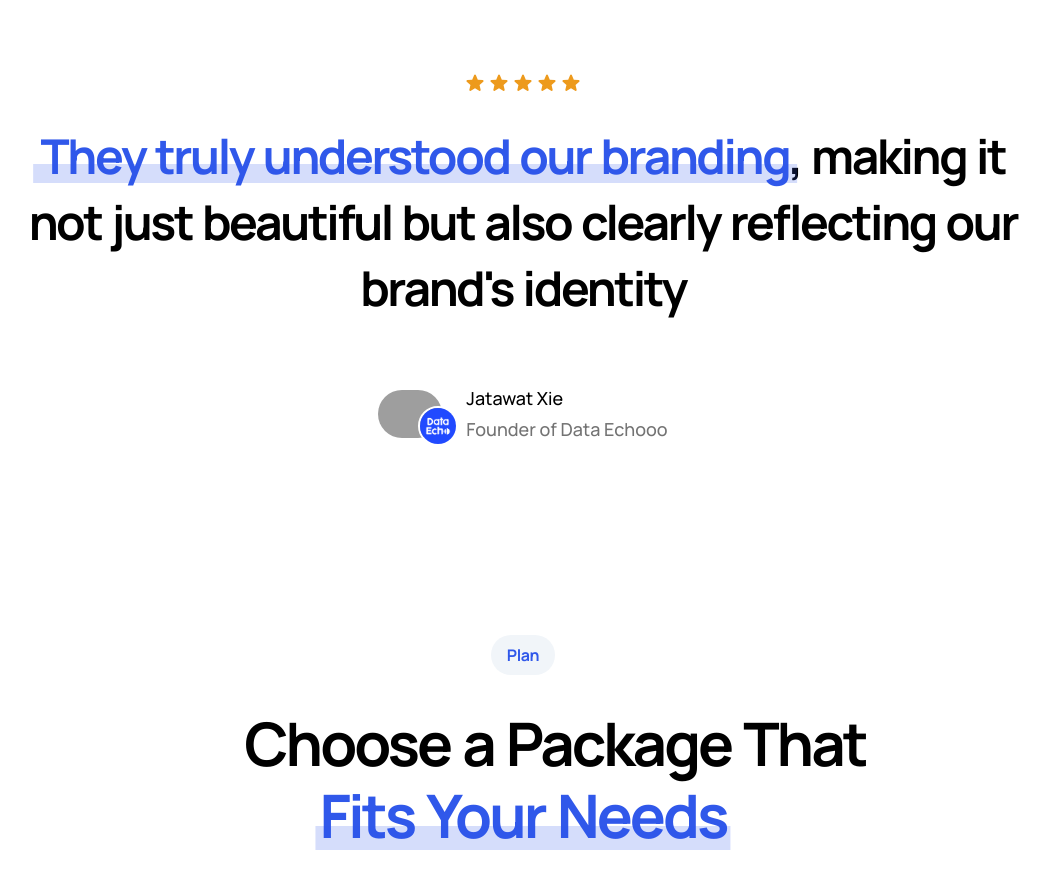
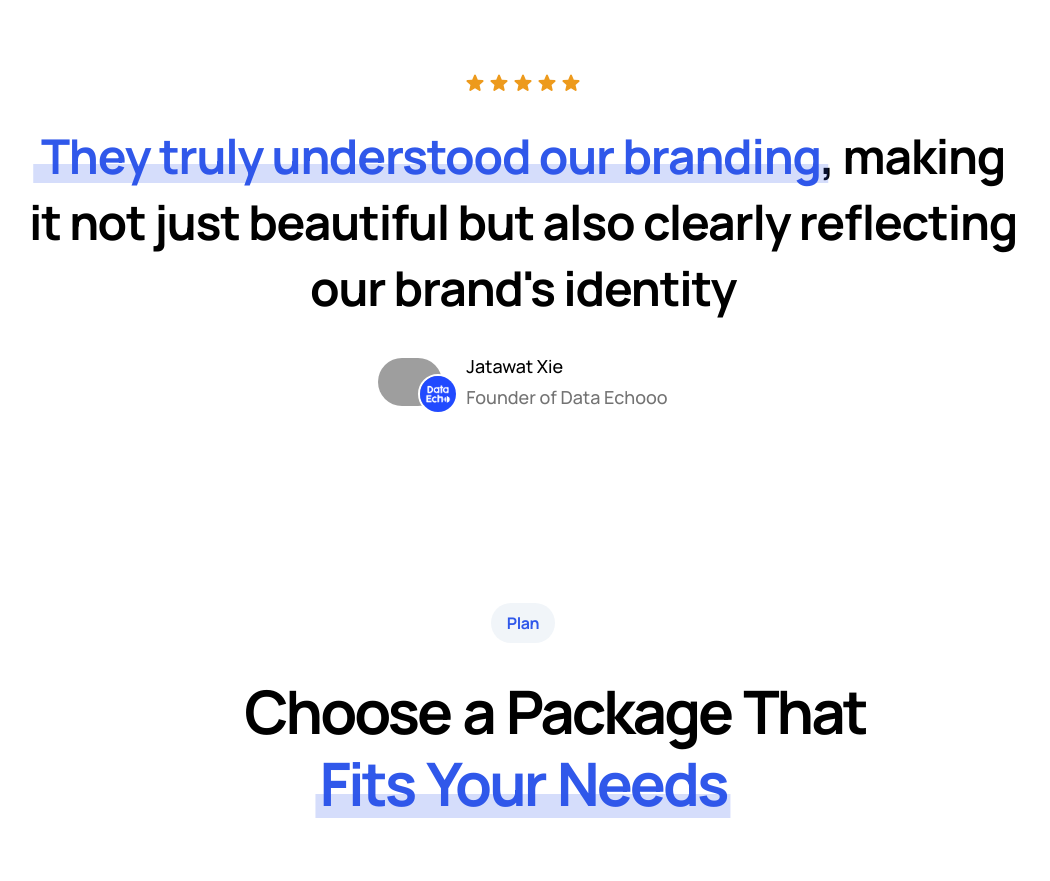
Before and after one commit to JeromeTana/webcraftsman, a Next.js app: page / in a window 1280 px wide. Shown: the part 5200-6081 px from the top of the page, without its empty margins (117-1167 px from the left). Built offline with nearby package versions, Linux system fonts and the light colour scheme; grey boxes are pictures that could not be loaded; some icons are missing; a web font is replaced by a local one.

Commit message:
refactor: Simplify GA4 and Hotjar components by removing unnecessary div wrappers; update heading level in Home component for better semantic structure

```diff
--- a/src/Components/GA4.tsx
+++ b/src/Components/GA4.tsx
@@ -5,7 +5,7 @@ import React from "react";
 
 export default function GA4() {
   return (
-    <div>
+    <>
       <Script
         async
         src="https://www.googletagmanager.com/gtag/js?id=G-H98Z69VQWL"
@@ -20,6 +20,6 @@ export default function GA4() {
           gtag('config', 'G-H98Z69VQWL');
       `}
       </Script>
-    </div>
+    </>
   );
 }
--- a/src/Components/Hotjar.tsx
+++ b/src/Components/Hotjar.tsx
@@ -4,9 +4,8 @@ import React from "react";
 
 export default function Hotjar() {
   return (
-    <div>
-      <Script id="hotjar-script">
-        {`
+    <Script id="hotjar-script">
+      {`
           (function(h,o,t,j,a,r){
               h.hj=h.hj||function(){(h.hj.q=h.hj.q||[]).push(arguments)};
               h._hjSettings={hjid:6414553,hjsv:6};
@@ -16,7 +15,6 @@ export default function Hotjar() {
               a.appendChild(r);
           })(window,document,'https://static.hotjar.com/c/hotjar-','.js?sv=');
         `}
-      </Script>
-    </div>
+    </Script>
   );
 }
--- a/src/app/page.tsx
+++ b/src/app/page.tsx
@@ -456,13 +456,13 @@ export default function Home() {
             <MaterialSymbolsStarRounded className="text-(--accent-yellow)" />
             <MaterialSymbolsStarRounded className="text-(--accent-yellow)" />
           </div>
-          <h2 className="text-center md:!text-5xl leading-snug">
+          <h3 className="text-center md:!text-5xl leading-snug">
             <span className="highlight_text">
               They truly understood our branding
             </span>
             , making it not just beautiful but also clearly reflecting our
             brand's identity
-          </h2>
+          </h3>
           <div className="flex items-center gap-6">
             <div className="relative">
               <Image
```
